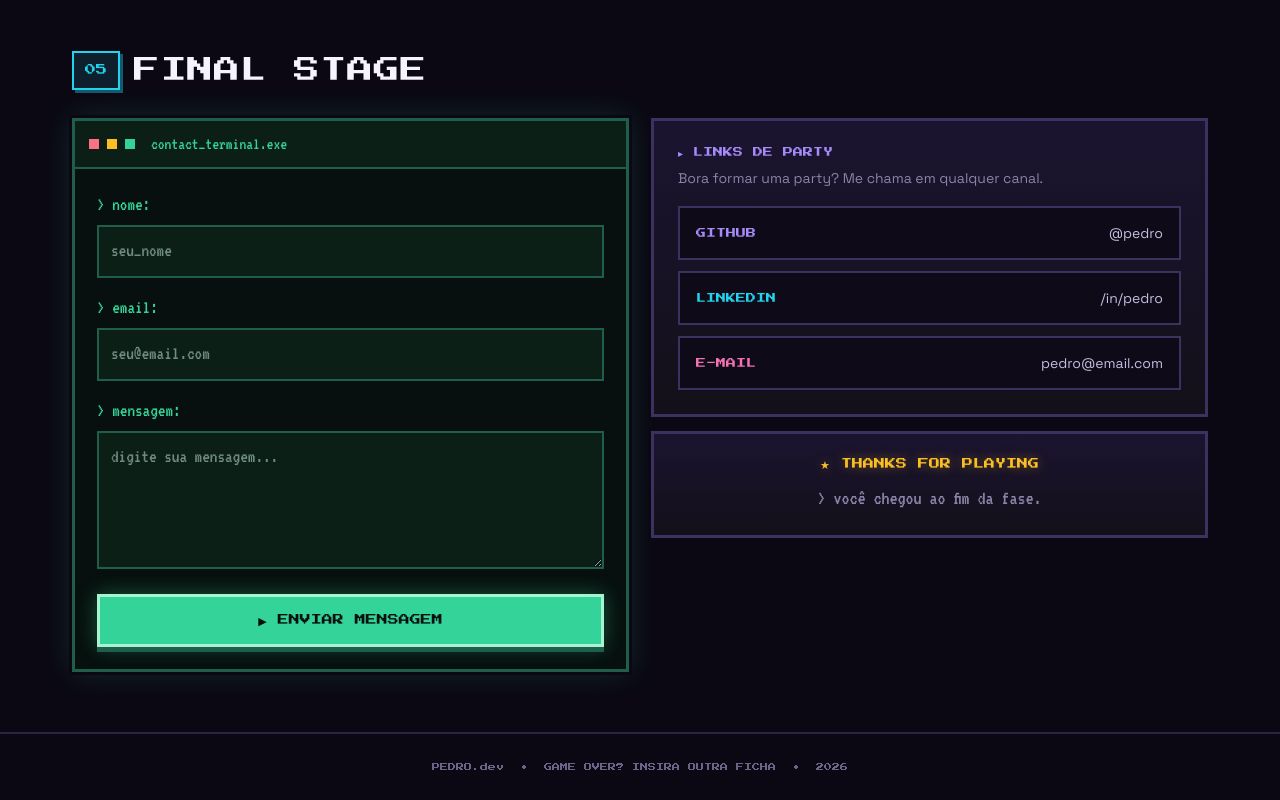
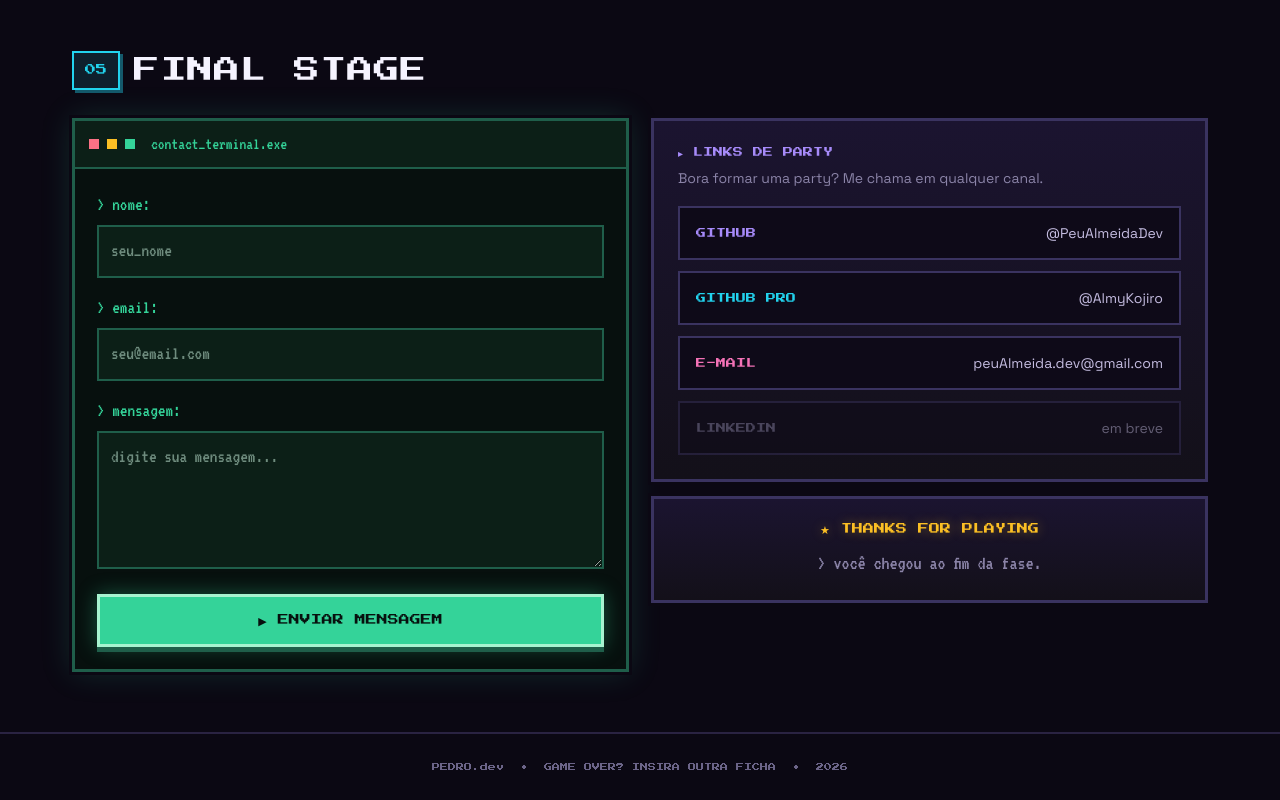
Before and after one commit to PeuAlmeidaDev/pedro.dev, a React (Vite) app: page / in a window 1280 px wide. Shown: the part 4509-5309 px from the top of the page. Built offline with nearby package versions, Linux system fonts and the light colour scheme.

Commit message:
content(contact): add real social links; disabled state for LinkedIn
- GitHub (PeuAlmeidaDev) + GitHub PRO (AlmyKojiro) + email
- LinkedIn shown disabled until active
- external links open in new tab; disabled rows non-clickable

```diff
--- a/src/components/Contact.tsx
+++ b/src/components/Contact.tsx
@@ -1,4 +1,5 @@
 import { useState, type ChangeEvent, type FormEvent } from 'react'
+import type { Social } from '../types'
 import { socials } from '../data/socials'
 import SectionHeading from './SectionHeading'
 
@@ -106,17 +107,7 @@ export default function Contact() {
             </p>
             <div className="flex flex-col gap-[11px]">
               {socials.map((so) => (
-                <a
-                  key={so.label}
-                  href={so.href}
-                  className="flex items-center justify-between gap-3 border-2 border-edge bg-[#0e0a18] px-4 py-[15px] no-underline transition-transform hover:translate-x-1.5 hover:border-[var(--sc)]"
-                  style={{ ['--sc' as string]: `var(--color-${so.color})` }}
-                >
-                  <span className="font-pixel text-[10px]" style={{ color: `var(--color-${so.color})` }}>
-                    {so.label}
-                  </span>
-                  <span className="font-body text-sm text-ink-soft">{so.handle}</span>
-                </a>
+                <SocialRow key={so.label} social={so} />
               ))}
             </div>
           </div>
@@ -160,3 +151,37 @@ function TerminalField({
     </>
   )
 }
+
+function SocialRow({ social }: { social: Social }) {
+  const color = `var(--color-${social.color})`
+  const base = 'flex items-center justify-between gap-3 border-2 border-edge bg-[#0e0a18] px-4 py-[15px]'
+
+  const inner = (
+    <>
+      <span className="font-pixel text-[10px]" style={{ color }}>
+        {social.label}
+      </span>
+      <span className="font-body text-sm text-ink-soft">{social.handle}</span>
+    </>
+  )
+
+  if (social.disabled) {
+    return (
+      <div className={`${base} cursor-not-allowed opacity-45`} aria-disabled="true" title="Em breve">
+        {inner}
+      </div>
+    )
+  }
+
+  const external = social.href.startsWith('http')
+  return (
+    <a
+      href={social.href}
+      {...(external ? { target: '_blank', rel: 'noopener noreferrer' } : {})}
+      className={`${base} no-underline transition-transform hover:translate-x-1.5 hover:border-[var(--sc)]`}
+      style={{ ['--sc' as string]: color }}
+    >
+      {inner}
+    </a>
+  )
+}
--- a/src/data/socials.ts
+++ b/src/data/socials.ts
@@ -1,10 +1,8 @@
 import type { Social } from '../types'
 
-/**
- * ⚠️ Placeholder — trocar pelos links reais (Fase 5).
- */
 export const socials: Social[] = [
-  { label: 'GITHUB', handle: '@pedro', color: 'violet', href: '#' },
-  { label: 'LINKEDIN', handle: '/in/pedro', color: 'cyan', href: '#' },
-  { label: 'E-MAIL', handle: 'pedro@email.com', color: 'pink', href: '#' },
+  { label: 'GITHUB', handle: '@PeuAlmeidaDev', color: 'violet', href: 'https://github.com/PeuAlmeidaDev' },
+  { label: 'GITHUB PRO', handle: '@AlmyKojiro', color: 'cyan', href: 'https://github.com/AlmyKojiro' },
+  { label: 'E-MAIL', handle: 'peuAlmeida.dev@gmail.com', color: 'pink', href: 'mailto:peuAlmeida.dev@gmail.com' },
+  { label: 'LINKEDIN', handle: 'em breve', color: 'ink-dim', href: '#', disabled: true },
 ]
--- a/src/types.ts
+++ b/src/types.ts
@@ -84,4 +84,6 @@ export interface Social {
   handle: string
   color: string
   href: string
+  /** quando true, aparece inativo (não clicável) */
+  disabled?: boolean
 }
```
